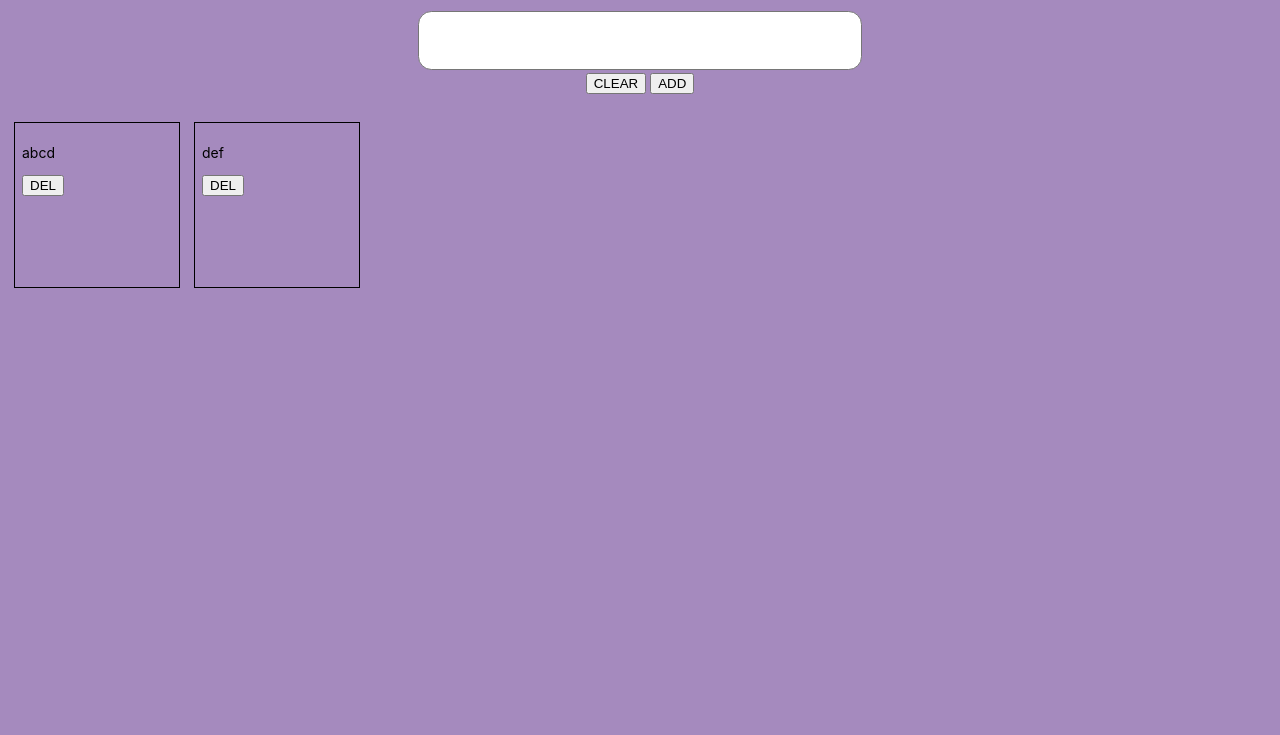
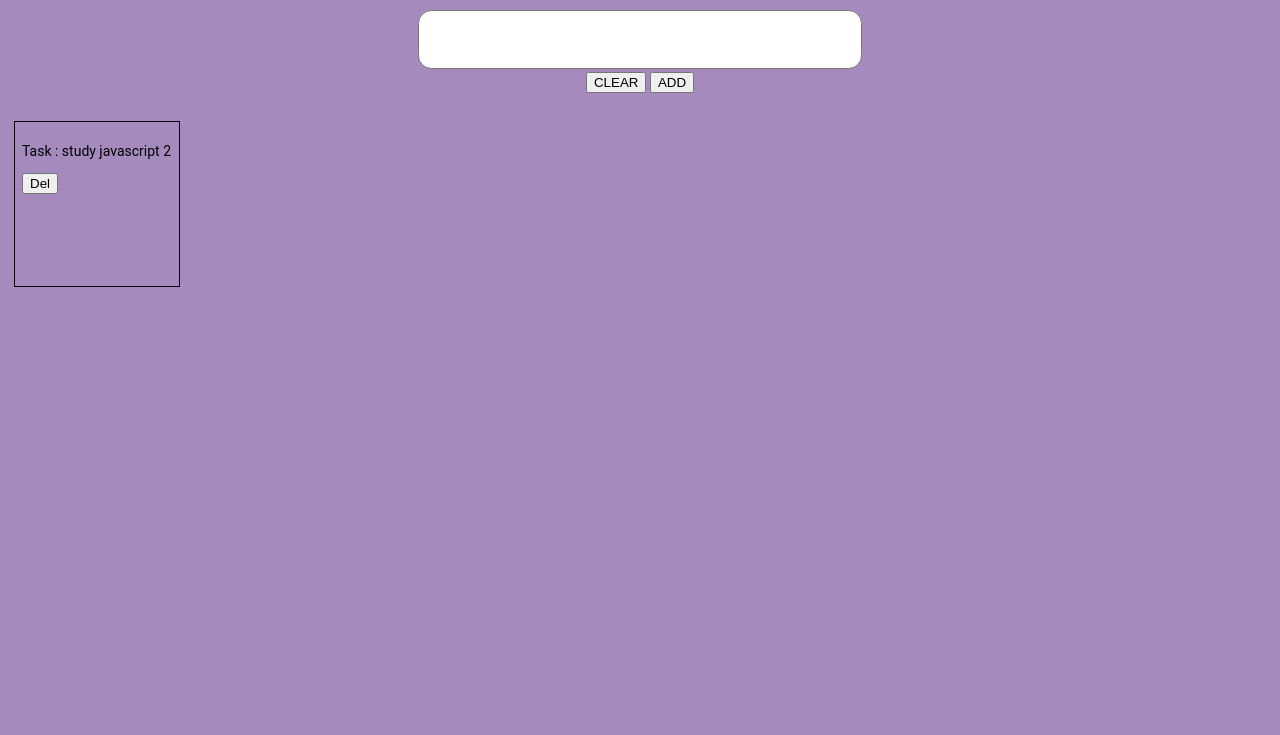
Before and after one commit to Ali-R-dev/todo-js, a plain HTML site: page index.html in a window 1280 px wide. Shown: the part 65-800 px from the top of the page. Drawn offline with Linux system fonts and the light colour scheme.

Commit message:
update refreshData method
add child using innerHtml string cancatination => document.createElement and appenf child

```diff
--- a/script.js
+++ b/script.js
@@ -1,20 +1,28 @@
 
 
-let tasks=["abcd","def"]
+let tasks=['Task : study javascript 2']
 
 let myContent=document.querySelector(".content")
 
 
 function refreshData(){
+
     myContent.innerHTML=''
-    let str=''
-    tasks.forEach((x,i)=>
-        str+=`<div class="card-task">
-        <p>${x}</p>
-        <button onclick="deleteTask(${i})">DEL</button>
-        </div>`
-    )
-    myContent.innerHTML=str
+    tasks.forEach((x,i)=>{
+        let cardDiv=document.createElement('div')
+        cardDiv.classList.add('card-task')
+
+        let cardText=document.createElement('p')
+        cardText.textContent=x
+
+        let cardRemoveBtn=document.createElement('button')
+        cardRemoveBtn.textContent='Del'
+        cardRemoveBtn.onclick=()=>deleteTask(i)
+
+        cardDiv.appendChild(cardText)
+        cardDiv.appendChild(cardRemoveBtn)
+        myContent.appendChild(cardDiv)
+    } )
 }
 
 document.querySelector("form").addEventListener('submit',
@@ -30,7 +38,3 @@ function deleteTask(index){
     refreshData();
 }
 refreshData()
-
-
-// but.addEventListener('click', function (event)
-//  { event.target.parentElement.parentElement.removeChild(event.target.parentElement); });
--- a/style.css
+++ b/style.css
@@ -1,6 +1,6 @@
 
 body{
-    font-family: Circular, -apple-system, BlinkMacSystemFont, Roboto, Helvetica Neue, sans-serif;
+    font-family: Roboto, Helvetica Neue, sans-serif;
     font-size: 14px;
     margin: 0;
     padding: 0;
@@ -20,9 +20,7 @@ textarea{
 /* ------------------------------------ */
 header{
     width: 100%;
-    /* box-sizing: border-box; */
     background-color: rgb(140, 93, 184);
-    /* border: 0px solid black; */
 }
 header h1 {
     margin: 0;
@@ -52,6 +50,8 @@ main nav form {
     align-items: center;
 }
 
+/* ---------------------------------- */
+
 main .content {
     box-sizing: border-box;
     padding: 1em;
```
